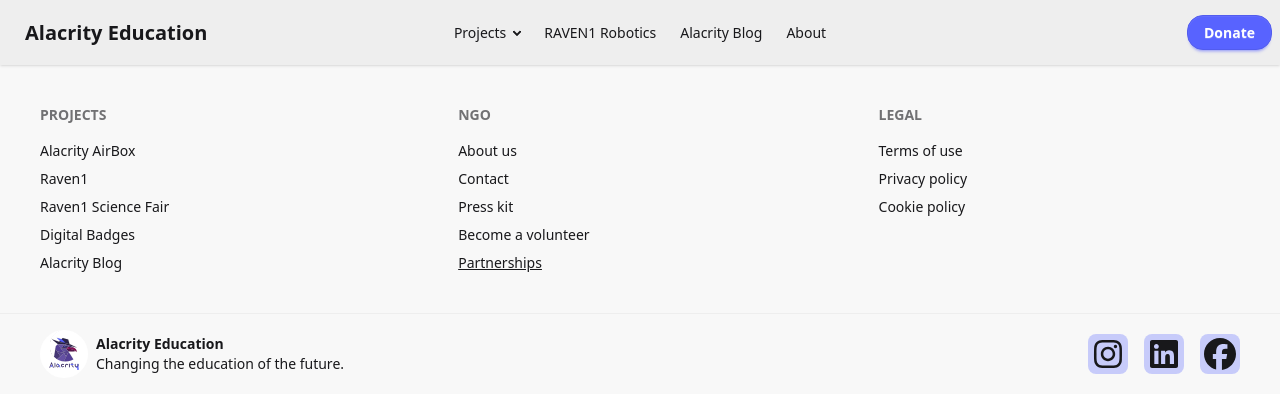
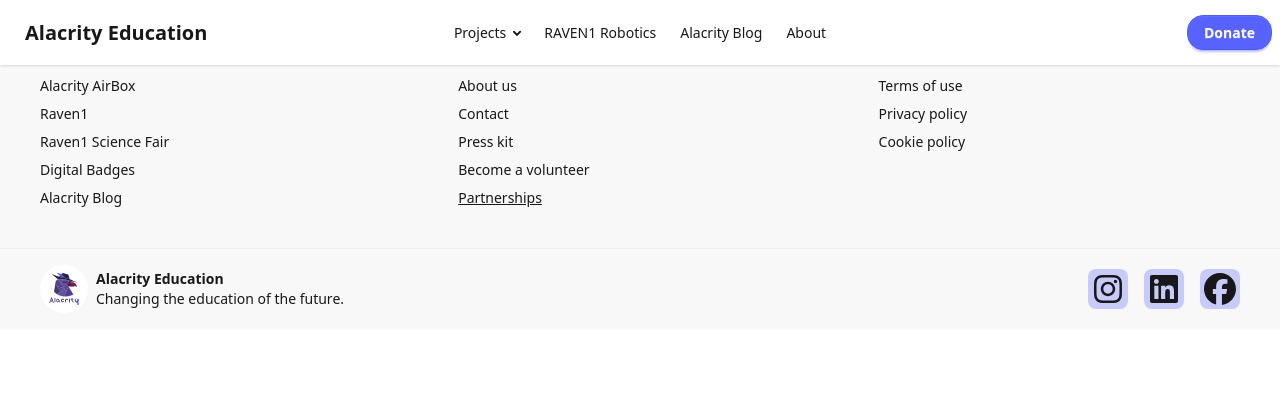
Before and after one commit to Alacrity-Education/alacrity.ro, a Next.js app: page /en/fair in a window 1280 px wide. Shown: the top 412 px of the page. Built offline with nearby package versions, Linux system fonts and the light colour scheme.

Commit message:
make the navbar fixed for ux

```diff
--- a/src/app/components/ui/nav.tsx
+++ b/src/app/components/ui/nav.tsx
@@ -3,7 +3,7 @@
 
 export default function Navbar() {
   return (
-    <div className="navbar bg-base-300 shadow-sm">
+    <div className="navbar bg-base-100 dark:bg-base-300 shadow-sm fixed top-0 z-50">
       <div className="navbar-start">
         <div className="dropdown">
           <div tabIndex={0} role="button" className="btn btn-ghost lg:hidden">
```
